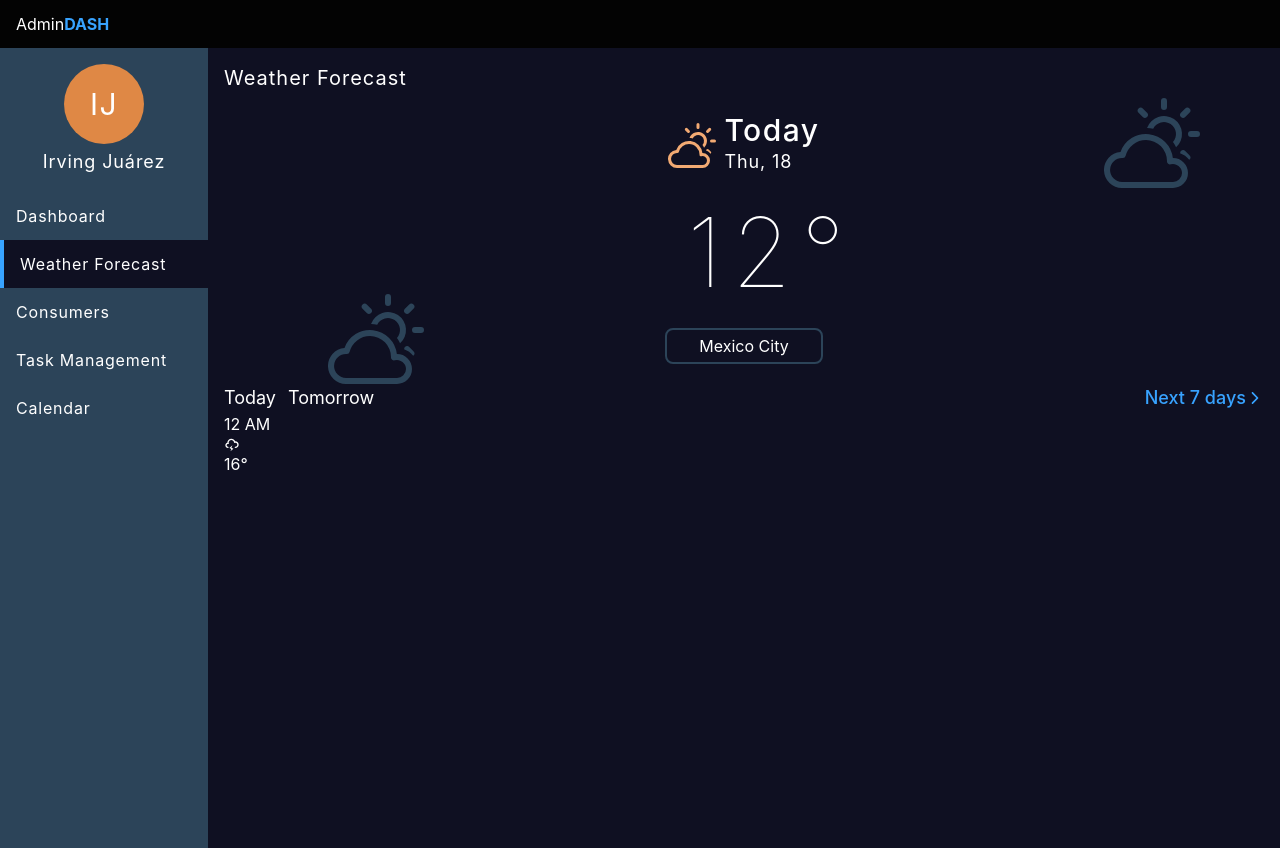
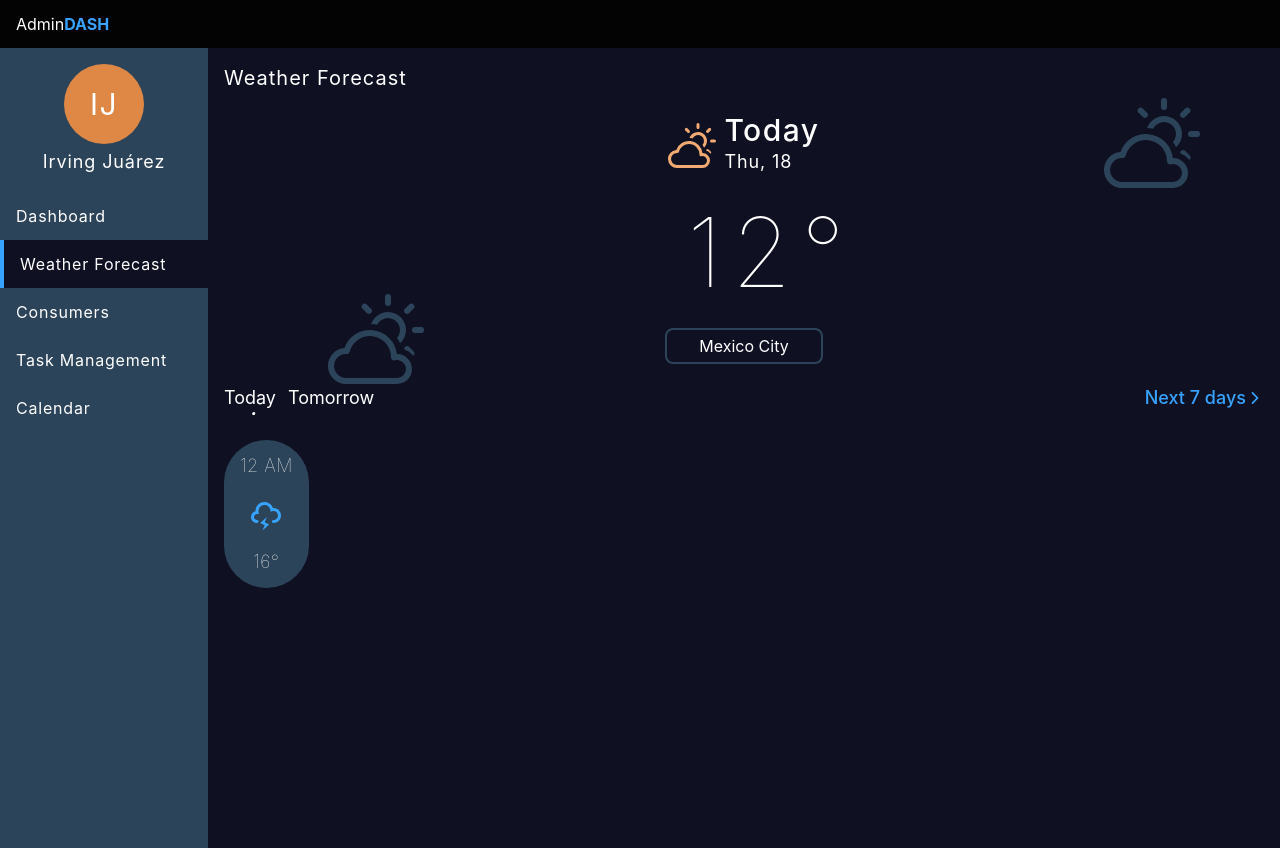
Before and after one commit to irvingvjuarez/admin-dash, a React (Vite) app: page /weather in a window 1280 px wide. Built offline with nearby package versions, Linux system fonts and the light colour scheme.

Commit message:
Main boilerplate already done, now adding data is priority

```diff
--- a/src/components/OneDayForecast.tsx
+++ b/src/components/OneDayForecast.tsx
@@ -4,10 +4,10 @@ import { TiWeatherStormy } from "react-icons/ti"
 const OneDayForecast: React.FC = (): JSX.Element => {
   return(
     <section>
-      <article className="w-full flex justify-between items-center">
+      <article className="w-full flex justify-between items-center mb-7">
         <div className="flex items-center text-lg">
-          <h2 className="mr-3">
-            Today
+          <h2 className="mr-3 relative">
+            Today <i className="absolute left-1/2 top-1/2 text-2xl">·</i>
           </h2>
           <h2>Tomorrow</h2>
         </div>
@@ -19,10 +19,10 @@ const OneDayForecast: React.FC = (): JSX.Element => {
       </article>
 
       <article>
-        <div>
-          <span>12 AM</span>
-          <TiWeatherStormy />
-          <span>16°</span>
+        <div className="bg-contrast-strong w-fit rounded-full py-3 px-4 flex flex-col items-center">
+          <span className="text-lg font-thin tracking-wide">12 AM</span>
+          <TiWeatherStormy className="text-4xl my-4 text-contrast-clear" />
+          <span className="font-thin text-lg tracking-wide">16°</span>
         </div>
       </article>
     </section>
```
